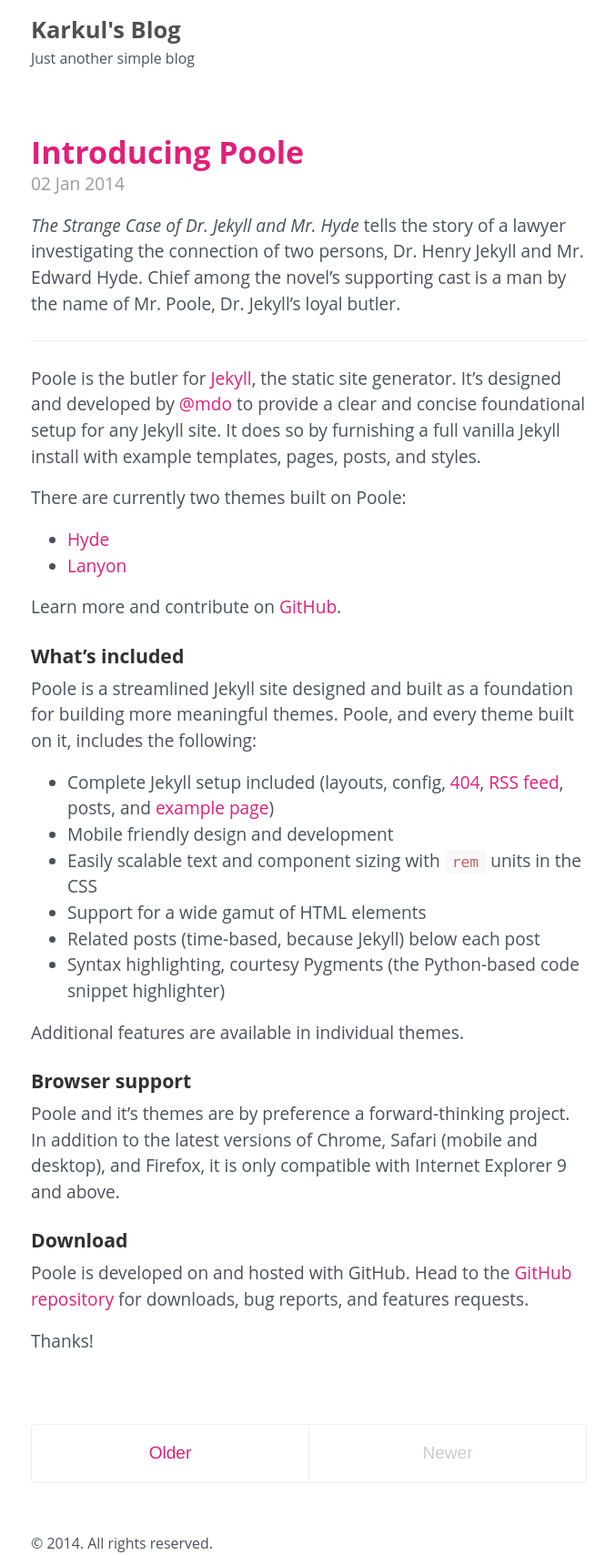
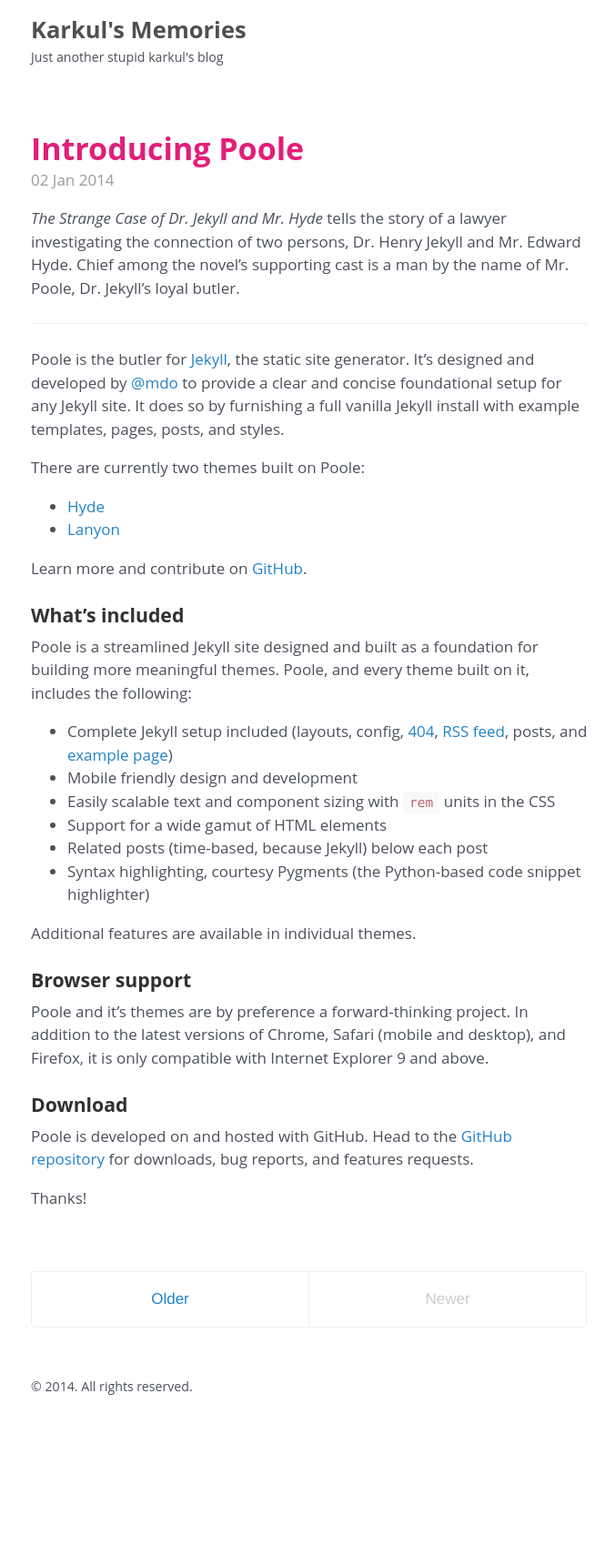
Before and after one commit to karkul/karkul.github.io, a Jekyll site: the page built from index.html, in a window 1280 px wide. Shown: the whole page at 91% size, without its empty margins (300-976 px from the left). Built offline with Jekyll 4.4.1, drawn with Linux system fonts in a browser that asks for light colours; the list of posts is cut into pages by our own code; after the commit the page ends 1535 px from its top, so only the background shows below that.

Commit message:
Customized style improving some colors and font sizes

```diff
--- a/_config.yml
+++ b/_config.yml
@@ -3,8 +3,8 @@
 relative_permalinks: true
 
 # Setup
-title:            Karkul's Blog
-tagline:          Just another simple blog
+title:            Karkul's Memories
+tagline:          Just another stupid karkul's blog
 url:              http://karkul.github.io
 paginate:         1
 baseurl:          /
--- a/_includes/head.html
+++ b/_includes/head.html
@@ -17,10 +17,6 @@
   <link rel="stylesheet" href="{{ site.baseurl }}public/css/poole.css">
   <link rel="stylesheet" href="{{ site.baseurl }}public/css/syntax.css">
 
-  <!-- Icons -->
-  <link rel="apple-touch-icon-precomposed" sizes="144x144" href="{{ site.baseurl }}public/apple-touch-icon-precomposed.png">
-  <link rel="shortcut icon" href="{{ site.baseurl }}public/favicon.ico">
-
   <!-- RSS -->
   <link rel="alternate" type="application/atom+xml" title="{{ site.title }}" href="{{ site.baseurl }}atom.xml">
 </head>
--- a/public/css/poole.css
+++ b/public/css/poole.css
@@ -44,7 +44,7 @@
 
 body {
   color: #4b505a;
-  font-size: 1.125rem;
+  font-size: 1em;
   background-color: #fff;
   -webkit-text-size-adjust: 100%;
       -ms-text-size-adjust: 100%;
@@ -52,7 +52,7 @@
 
 /* No `:visited` state is required by default (browsers will use `a`) */
 a {
-  color: #E21E79;
+  color: #2382c8;
   text-decoration: none;
 }
 a strong {
@@ -324,7 +324,9 @@
 .page-title,
 .post-title,
 .post-title a {
+    #color: #db2c17;
     color: #E21E79;
+    text-decoration: none;
 }
 .page-title,
 .post-title {
--- a/public/css/style.css
+++ b/public/css/style.css
@@ -27,10 +27,10 @@
 i, em { font-style: italic }
 
 a {
-    color: #eb2344;
-    text-decoration: none; }
+    color: #2382c8;
+}
 
-a:hover, a:active, a:visited { opacity: 0.65 }
+a:hover, a:active { text-decoration: underline; }
 
 a.icon {
     padding-left: 28px;
```
